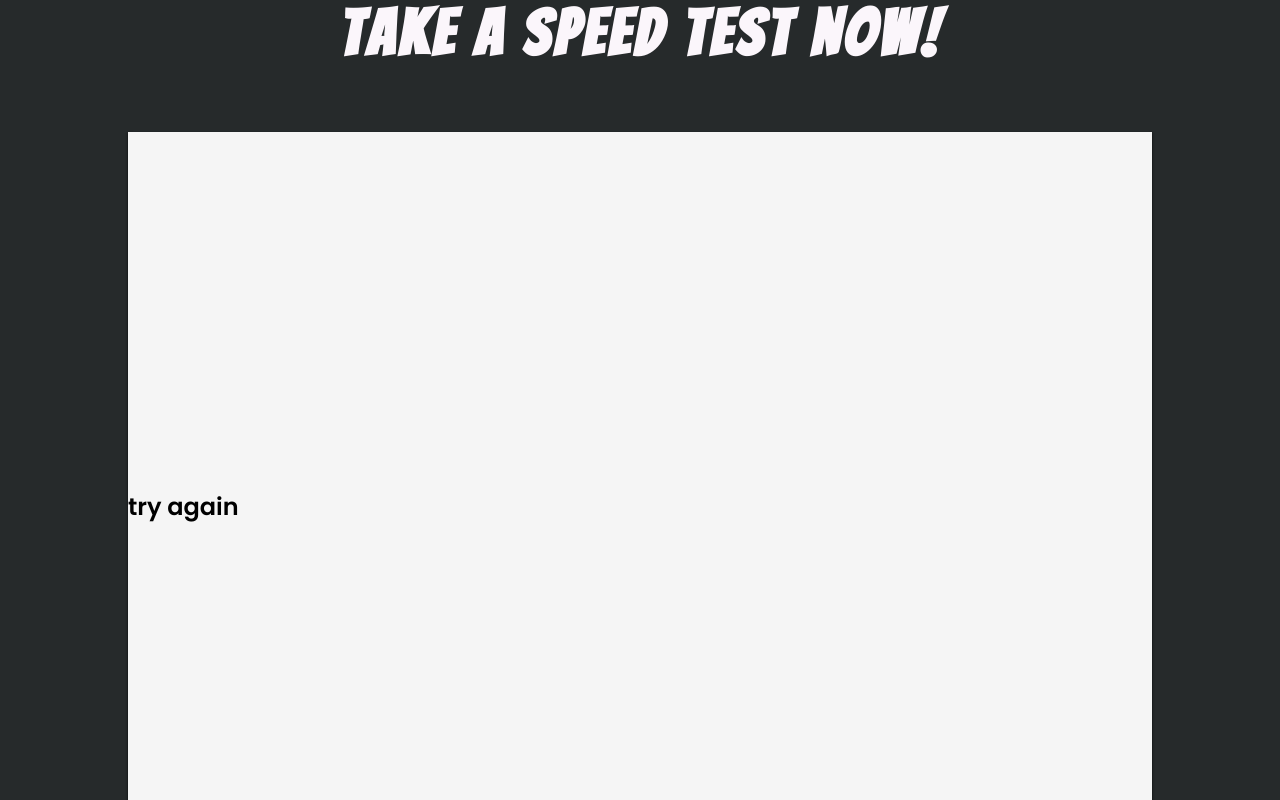
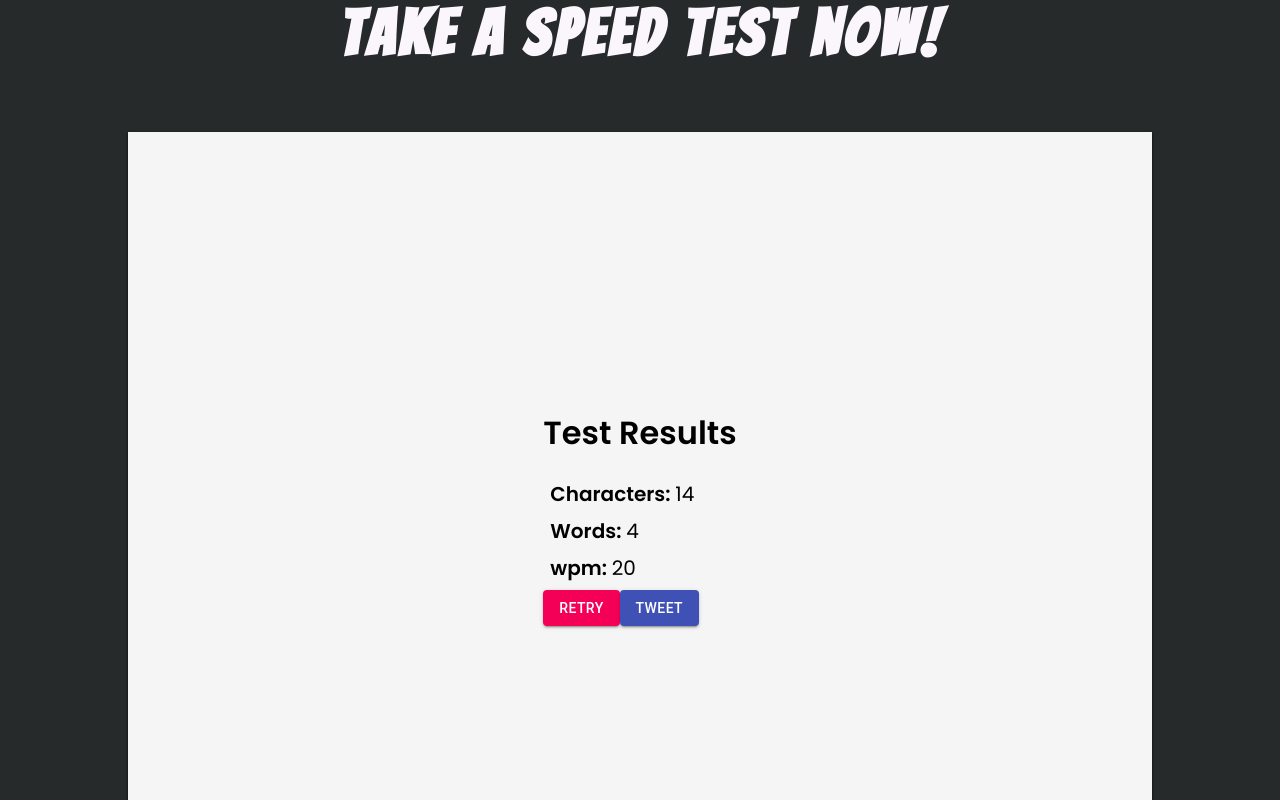
Before and after one commit to dhwajsharma/flash-type-react, a React (Create React App) app: page / in a window 1280 px wide. Shown: the part 860-1660 px from the top of the page. Built offline with nearby package versions, Linux system fonts and the light colour scheme.

Commit message:
Done with TryAgain container.

```diff
--- a/package.json
+++ b/package.json
@@ -3,6 +3,7 @@
   "version": "0.1.0",
   "private": true,
   "dependencies": {
+    "@material-ui/core": "^4.11.3",
     "@testing-library/jest-dom": "^5.11.9",
     "@testing-library/react": "^11.2.5",
     "@testing-library/user-event": "^12.7.3",
--- a/src/components/TestContainer/TestContainer.jsx
+++ b/src/components/TestContainer/TestContainer.jsx
@@ -1,11 +1,12 @@
 import React from "react";
+import TryAgain from "../TryAgain/TryAgain";
 import "./TestContainer.css";
 const TestContainer = ({ words, characters, wpm }) => {
   return (
     <div>
       <div className="test-container">
         <div className="try-again-container">
-          <h2>try again</h2>
+          <TryAgain words={words} characters={characters} wpm={wpm} />
         </div>
       </div>
     </div>
--- a/src/components/TryAgain/TryAgain.css
+++ b/src/components/TryAgain/TryAgain.css
@@ -0,0 +1,18 @@
+.try-again-container {
+  display: flex;
+  flex-direction: column;
+  justify-content: center;
+  align-items: center;
+}
+
+.try-again-container > h1 {
+  text-decoration: underline;
+  margin: 0;
+  font-size: 36px;
+  margin-bottom: 20px;
+}
+
+.result-container > p {
+  font-size: 20px;
+  margin: 7px;
+}
--- a/src/components/TryAgain/TryAgain.jsx
+++ b/src/components/TryAgain/TryAgain.jsx
@@ -1,7 +1,46 @@
 import React from "react";
+import Button from "@material-ui/core/Button";
+import "./TryAgain.css";
 
-const TryAgain = () => {
-  return <div></div>;
+const TryAgain = ({ words, characters, wpm }) => {
+  return (
+    <div className="try-again">
+      <h1>Test Results</h1>
+
+      <div className="result-container">
+        <p>
+          <b>Characters: </b> {characters}
+        </p>
+        <p>
+          <b>Words: </b> {words}
+        </p>
+        <p>
+          <b>wpm: </b> {wpm}
+        </p>
+      </div>
+
+      <div>
+        <Button variant="contained" color="secondary" className="end-buttons">
+          Retry
+        </Button>
+        <Button
+          onClick={() => {
+            window.open(
+              "https://twitter.com/intent/tweet?text=cool enough?",
+              "Twitter",
+              "width=800,height=600"
+            );
+          }}
+          variant="contained"
+          color="primary"
+          href="#contained-buttons"
+          className="end-buttons"
+        >
+          Tweet
+        </Button>
+      </div>
+    </div>
+  );
 };
 
 export default TryAgain;
```
Also changed, not shown: 1 other file (tests, documents, lock files or other folders).
